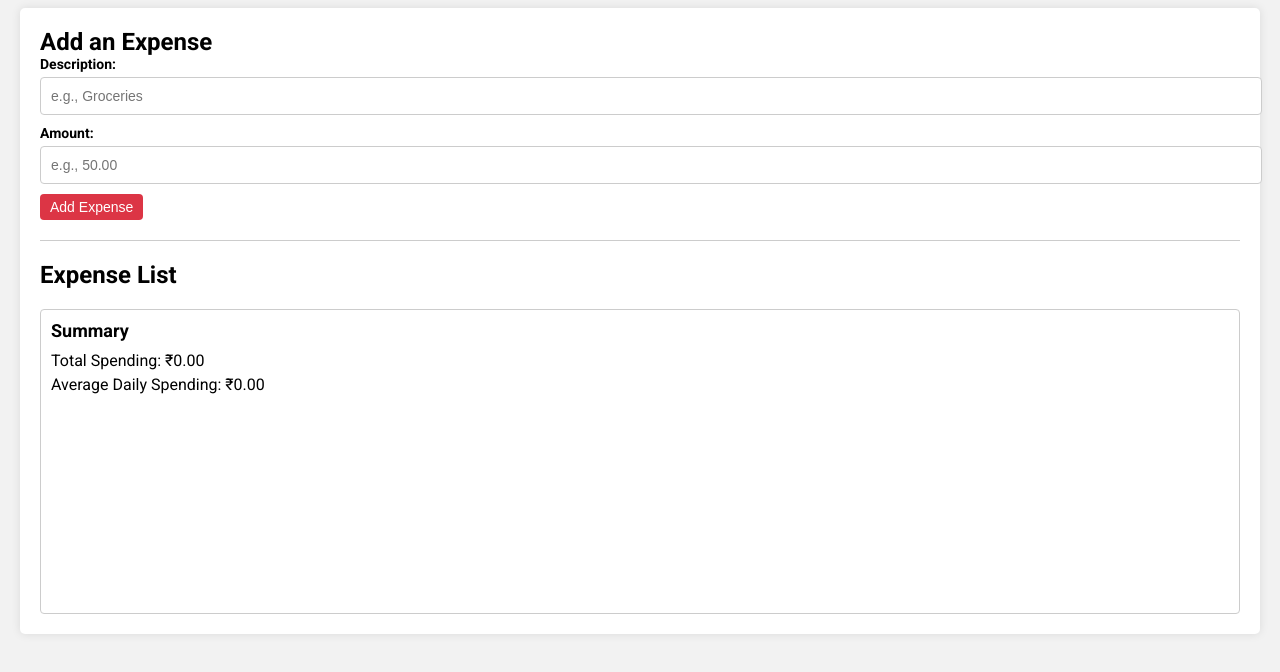
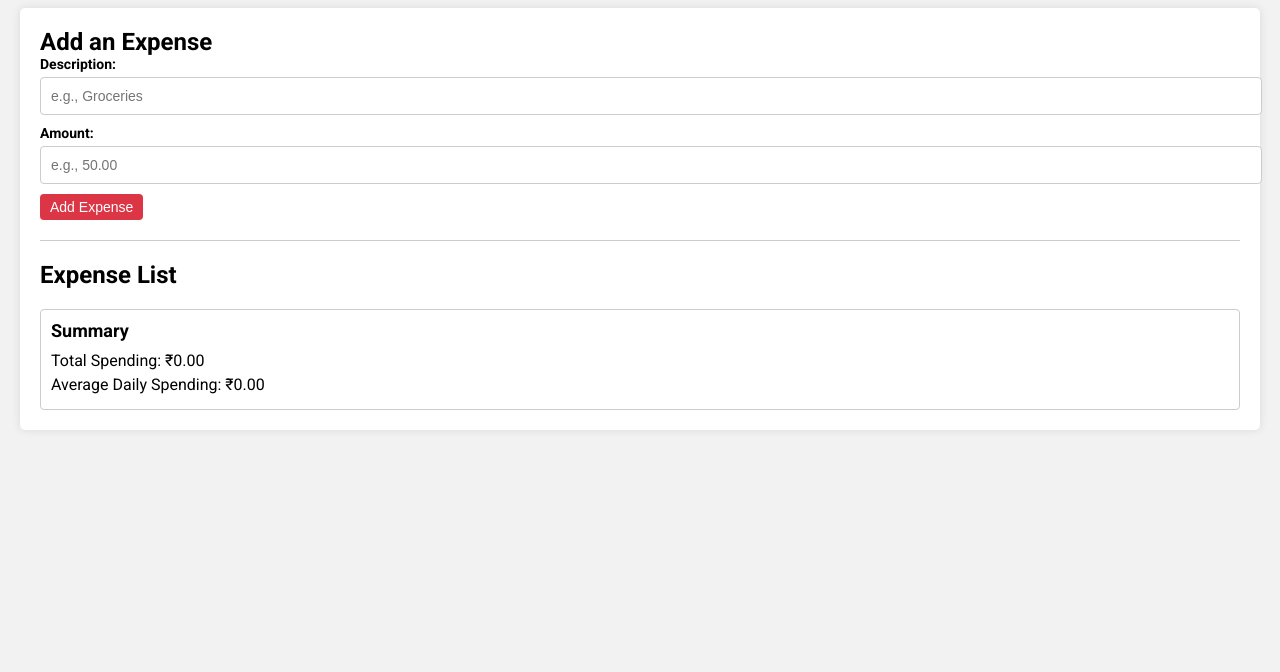
Before and after one commit to 69PercentFat/Expense-Tracker, a plain HTML site: page index.html in a window 1280 px wide. Shown: the part 90-762 px from the top of the page. Drawn offline with nearby package versions, Linux system fonts and the light colour scheme.

Commit message:
graph removed
well, it was buggy and served no purpous

```diff
--- a/index.html
+++ b/index.html
@@ -34,14 +34,11 @@
                 <h2>Summary</h2>
                 <p>Total Spending: <span id="total-spending">₹0.00</span></p>
                 <p>Average Daily Spending: <span id="average-daily-spending">₹0.00</span></p>
-                <canvas id="spending-chart" width="400" height="200"></canvas>
 
         </div>
     </div>
 
     <script src="script.js"></script>
-    <!-- Include Chart.js from a CDN -->
-    <script src="https://cdn.jsdelivr.net/npm/chart.js"></script>
 
 </body>
 
--- a/script.js
+++ b/script.js
@@ -16,7 +16,6 @@ function addExpense() {
         expenses.push(expense);
         updateExpenseList();
         updateSummary();
-        updateSpendingChart();
         clearInputFields();
     } else {
         alert('Please enter a valid description and amount.');
@@ -45,41 +44,11 @@ function updateSummary() {
     document.getElementById('average-daily-spending').textContent = `₹${averageDailySpending.toFixed(2)}`;
 }
 
-// Function to update the spending chart
-function updateSpendingChart() {
-    const labels = expenses.map(expense => expense.description);
-    const data = expenses.map(expense => expense.amount);
-
-    const ctx = document.getElementById('spending-chart').getContext('2d');
-
-    new Chart(ctx, {
-        type: 'bar',
-        data: {
-            labels,
-            datasets: [{
-                label: 'Spending',
-                data,
-                backgroundColor: 'rgba(0, 123, 255, 0.5)', // Blue color
-                borderColor: 'rgba(0, 123, 255, 1)',
-                borderWidth: 1
-            }]
-        },
-        options: {
-            scales: {
-                y: {
-                    beginAtZero: true
-                }
-            }
-        }
-    });
-}
-
 // Function to remove an expense
 function removeExpense(index) {
     expenses.splice(index, 1);
     updateExpenseList();
     updateSummary();
-    updateSpendingChart();
 }
 
 // Function to clear input fields
@@ -87,6 +56,3 @@ function clearInputFields() {
     document.getElementById('expense-description').value = '';
     document.getElementById('expense-amount').value = '';
 }
-
-// Call the updateSpendingChart function initially to render the chart
-updateSpendingChart();
```
